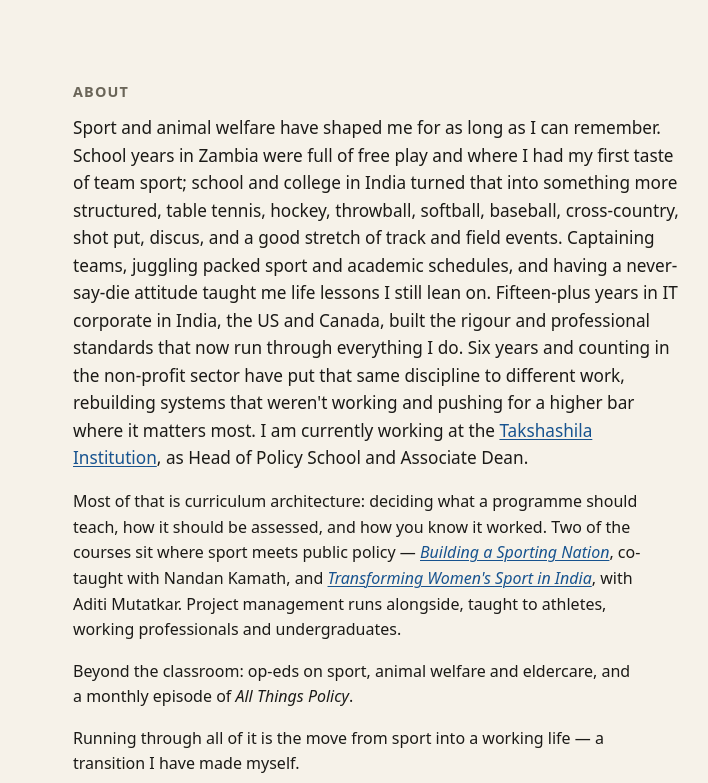
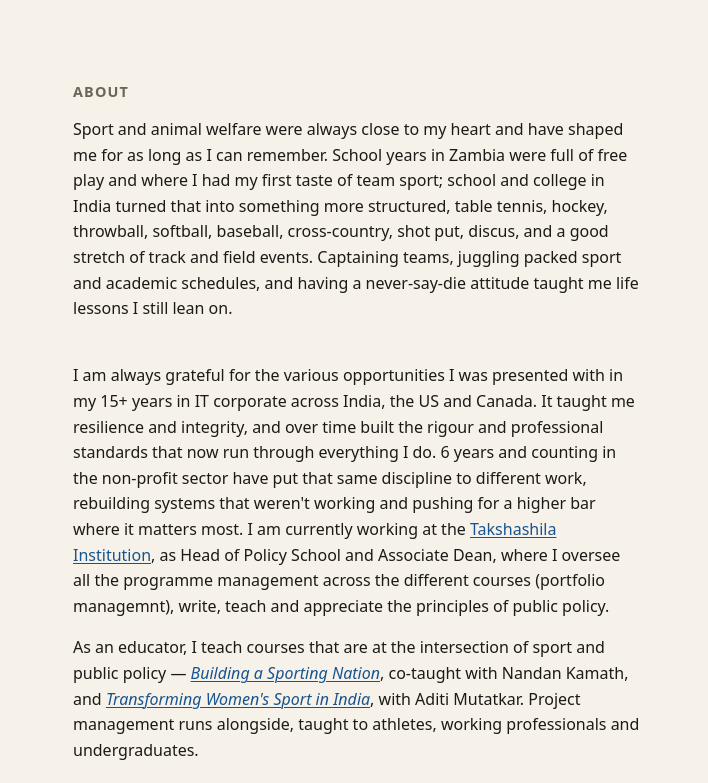
Before and after one commit to malathirenati/malathirenati.github.io, an Eleventy site: page src/index.njk in a window 1280 px wide. Shown: the part 437-1220 px from the top of the page, 317-1025 px from the left. Built offline with nearby package versions, Linux system fonts and the light colour scheme; Eleventy itself is replaced by a stand-in of ours; files that its build step writes are made by us from their sources.

Commit message:
Refine personal narrative and update role description
Revised the narrative to enhance clarity and flow, emphasizing experiences in IT and non-profit sectors. Updated the description of current role and teaching focus.

```diff
--- a/src/index.njk
+++ b/src/index.njk
@@ -39,16 +39,18 @@ banner: true
       <section aria-labelledby="about-heading">
         <h2 id="about-heading">About</h2>
         <p>
-         Sport and animal welfare have shaped me for as long as I can remember. School years in Zambia were full of free play and where I had my first taste of team sport; school and college in India turned that into something more structured, table tennis, hockey, throwball, softball, baseball, cross-country, shot put, discus, and a good stretch of track and field events. Captaining teams, juggling packed sport and academic schedules, and having a never-say-die attitude taught me life lessons I still lean on.
+         <p>
+         Sport and animal welfare were always close to my heart and have shaped me for as long as I can remember. School years in Zambia were full of free play and where I had my first taste of team sport; school and college in India turned that into something more structured, table tennis, hockey, throwball, softball, baseball, cross-country, shot put, discus, and a good stretch of track and field events. Captaining teams, juggling packed sport and academic schedules, and having a never-say-die attitude taught me life lessons I still lean on.
 
-         Fifteen-plus years in IT corporate in India, the US and Canada, built the rigour and professional standards that now run through everything I do. Six years and counting in the non-profit sector have put that same discipline to different work, rebuilding systems that weren't working and pushing for a higher bar where it matters most.
+         </p> <br>
+         <p>
+         I am always grateful for the various opportunities I was presented with in my 15+ years in IT corporate across India, the US and Canada. It taught me resilience and integrity, and over time built the rigour and professional standards that now run through everything I do. 6 years and counting in the non-profit sector have put that same discipline to different work, rebuilding systems that weren't working and pushing for a higher bar where it matters most.
           I am currently working at the <a href="https://takshashila.org.in/" rel="noopener">Takshashila Institution</a>,
-          as Head of Policy School and Associate Dean.
+          as Head of Policy School and Associate Dean, where I oversee all the programme management across the different courses (portfolio managemnt), write, teach and appreciate the principles of public policy.
+          </p>
         </p>
         <p>
-          Most of that is curriculum architecture: deciding what a programme
-          should teach, how it should be assessed, and how you know it worked.
-          Two of the courses sit where sport meets public policy —
+          As an educator, I teach courses that are at the intersection of sport and public policy —
           <em><a href="https://opentakshashila.net/spaces/24289612/page" target="_blank" rel="noopener">Building a
           Sporting Nation</a></em>, co-taught with Nandan Kamath, and
           <em><a href="https://opentakshashila.net/spaces/21867601/page" target="_blank" rel="noopener">Transforming
@@ -61,8 +63,7 @@ banner: true
           and a monthly episode of <em>All Things Policy</em>.
         </p>
         <p>
-          Running through all of it is the move from sport into a working life —
-          a transition I have made myself.
+          Sport taught me life skills no course could imbibe! #priceless
         </p>
       </section>
 
@@ -173,6 +174,7 @@ banner: true
           </li>
           <li>
             <span class="rec-where">Jyoti Nivas College</span>
+            <span class="rec-note">Bangalore, India</span>
             <ul>
               <li>Sports Secretary of the College Union</li>
               <li>Best Outgoing Athlete of the Year, final year</li>
```
